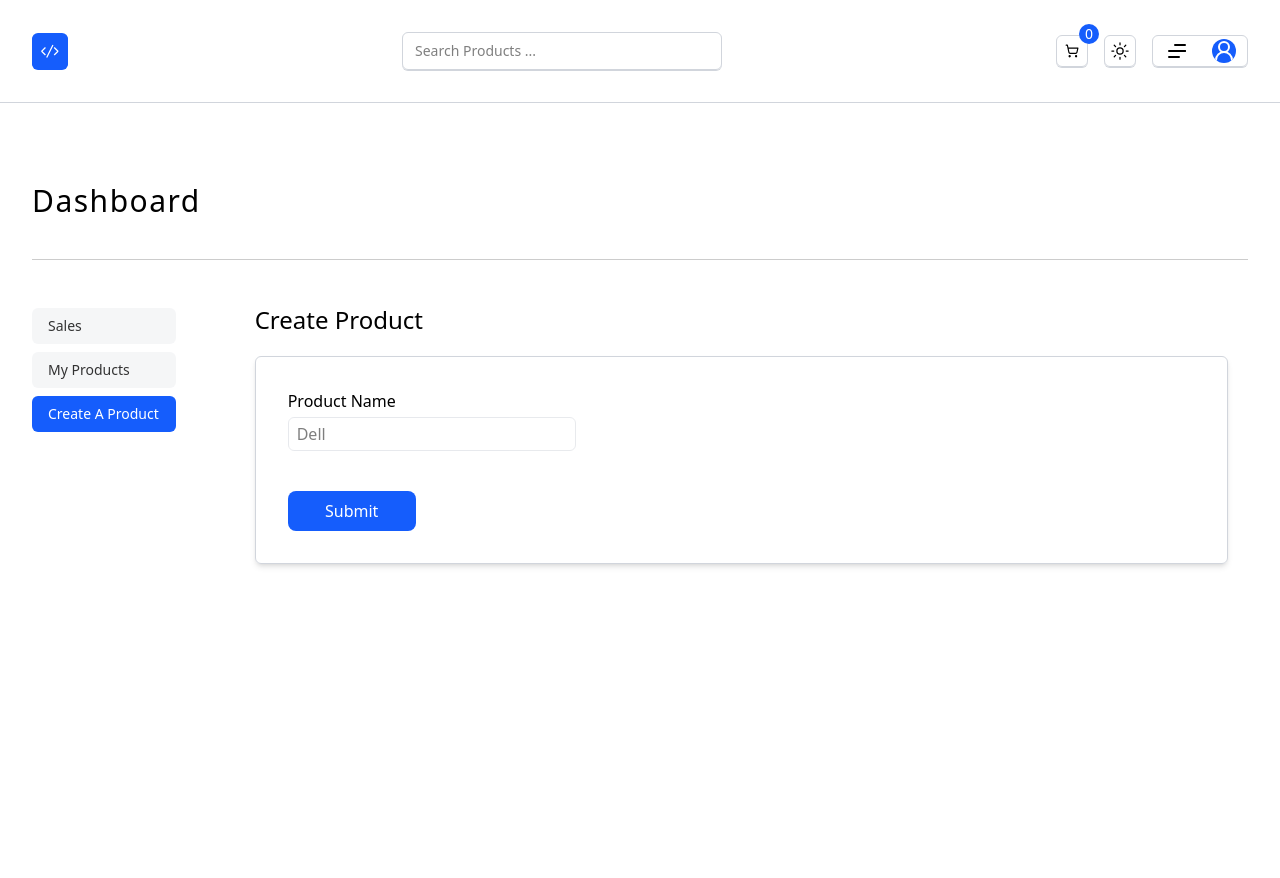
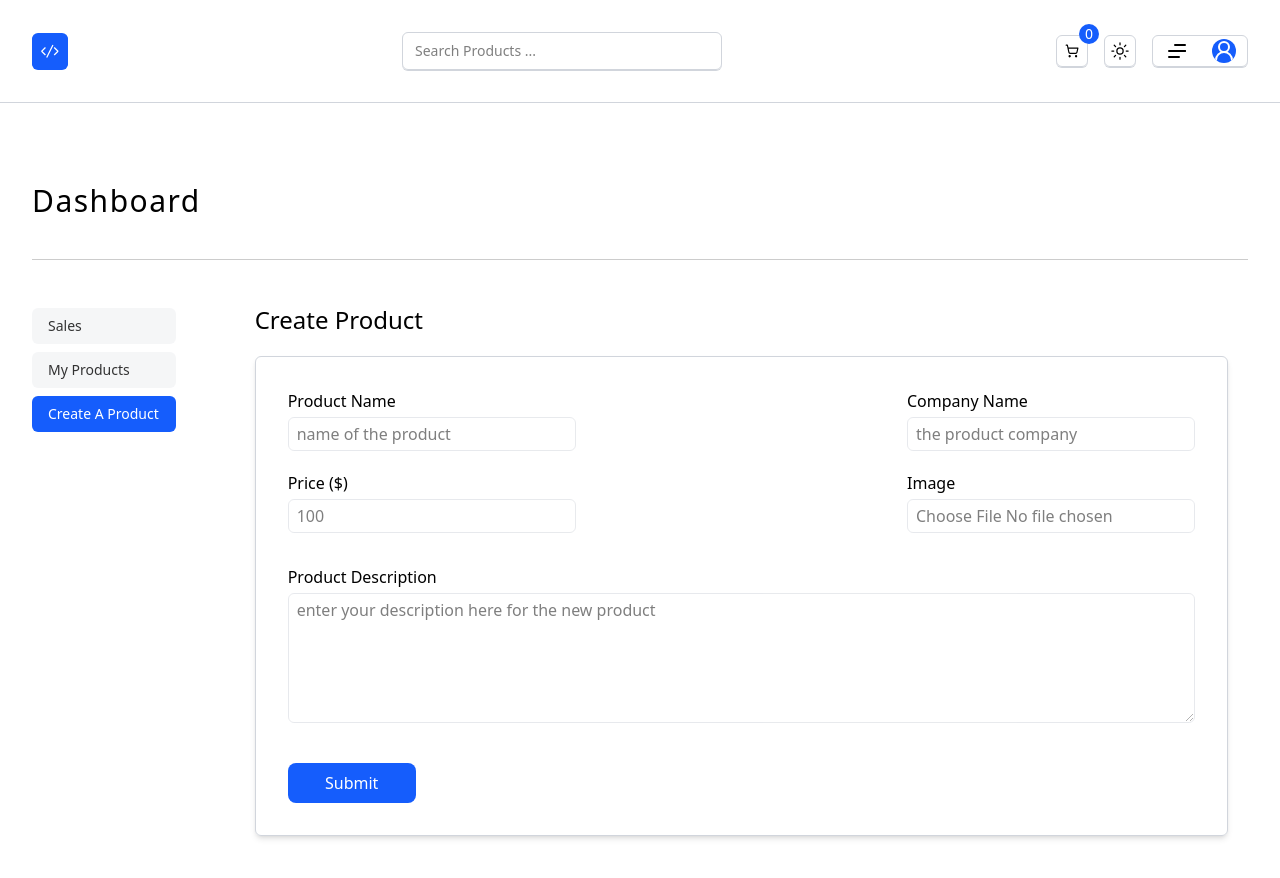
Before and after one commit to abbasbayat0/store, a Next.js app: page /admin/products/create in a window 1280 px wide. Shown: the top 878 px of the page. Built offline with nearby package versions, Linux system fonts and the light colour scheme; no server answers.

Commit message:
create form is now rendered

```diff
--- a/src/app/admin/products/create/page.tsx
+++ b/src/app/admin/products/create/page.tsx
@@ -1,20 +1,43 @@
 import Button from '@/components/shared/form/Button';
+import PriceInput from '@/components/shared/form/CheckboxInput';
+import FormContainer from '@/components/shared/form/FormContainer';
 import FormInput from '@/components/shared/form/FormInput';
-import { handleSubmit } from '@/lib/utils/actions';
-import { faker } from '@faker-js/faker';
+import ImageInput from '@/components/shared/form/ImageInput';
+import TextArea from '@/components/shared/form/TextArea';
+import { createNewProduct } from '@/lib/utils/actions';
 
 const adminCreatePage = () => {
-  const fakeName = faker.person.firstName();
   return (
-    <div className='w-full px-5'>
+    <div className='px-5'>
       <h1 className={`text-2xl font-medium dark:text-white`}>Create Product</h1>
-      <form
-        action={handleSubmit}
-        className={`mt-5 flex w-full flex-col rounded-md border border-gray-300 p-8 shadow-md transition duration-300 dark:border-gray-800`}
-      >
-        <FormInput name='product' type='text' defaultValue={fakeName} label='Product Name' />
+      <FormContainer action={createNewProduct}>
+        <div className='flex flex-col items-center justify-between sm:flex-row'>
+          <FormInput
+            name='name'
+            type='text'
+            label='Product Name'
+            defaultValue='name of the product'
+          />
+          <FormInput
+            name='company'
+            type='text'
+            label='Company Name'
+            defaultValue='the product company'
+            className='mt-5 sm:mt-0'
+          />
+        </div>
+        <div className='mt-5 flex flex-col items-center justify-between sm:flex-row'>
+          <PriceInput />
+          <ImageInput className='mt-5 sm:mt-0' />
+        </div>
+        <TextArea
+          name='description'
+          labelText='Product Description'
+          defaultValue='enter your description here for the new product'
+          className='mt-5 sm:mt-8'
+        />
         <Button />
-      </form>
+      </FormContainer>
     </div>
   );
 };
--- a/src/components/ui/SignedOutLinks.tsx
+++ b/src/components/ui/SignedOutLinks.tsx
@@ -4,7 +4,7 @@ import { Dispatch, SetStateAction } from 'react';
 const SignedOutLinks = ({ setDropOpen }: { setDropOpen: Dispatch<SetStateAction<boolean>> }) => {
   return (
     <div
-      className={`absolute top-9 left-0 flex w-36 flex-col items-start justify-around gap-1 rounded-md border-none bg-white px-2 py-2 shadow-md shadow-gray-300 transition duration-300 sm:w-28 lg:w-32 xl:w-36 dark:border dark:border-gray-800 dark:bg-gray-950`}
+      className={`absolute top-9 left-0 flex w-36 flex-col items-start justify-around gap-1 rounded-md border-none bg-white px-2 py-2 shadow-md shadow-gray-300 transition duration-300 sm:w-28 lg:w-32 xl:w-36 dark:border dark:border-gray-800 dark:bg-gray-950 dark:shadow-gray-800`}
     >
       <div
         className={`w-full border-b border-gray-100 transition duration-300 dark:border-gray-800`}
--- a/src/lib/utils/actions.ts
+++ b/src/lib/utils/actions.ts
@@ -70,6 +70,11 @@ export const getSingle = unstable_cache(
   { tags: ['unique'], revalidate: 1800 },
 );
 
-export const handleSubmit = async (formData: FormData) => {
-  console.log(formData.get('name'));
+export const createNewProduct = async (
+  // eslint-disable-next-line @typescript-eslint/no-explicit-any
+  prevState: any,
+  formData: FormData,
+): Promise<{ message: string }> => {
+  console.log(formData);
+  return { message: 'created' };
 };
```
Also changed, not shown: src/lib/types/formTypes.ts (added, +19 -0 lines).
